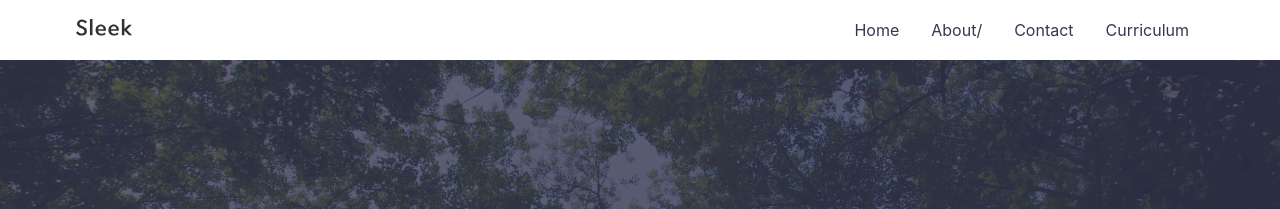
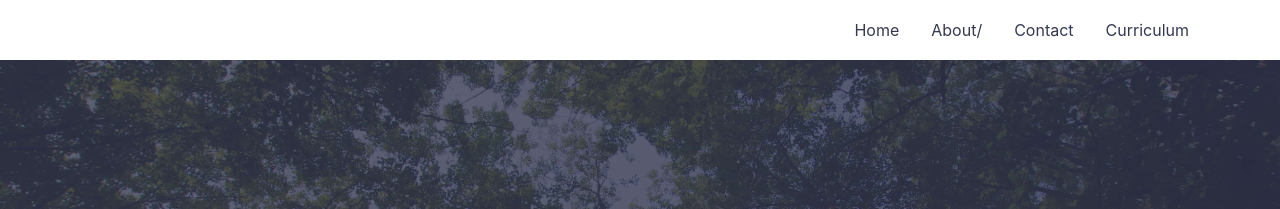
Before and after one commit to richardnixonafj/richardnixonafj.github.io.old, a Jekyll site: the page built from index.md, in a window 1280 px wide. Shown: the top 209 px of the page. Built offline with Jekyll 4.4.1, drawn with Linux system fonts in a browser that asks for light colours.

Commit message:
Update header.html

```diff
--- a/_includes/header.html
+++ b/_includes/header.html
@@ -2,10 +2,7 @@
   <div class="container">
     <div class="header__inner">
       <a class="header__logo" href="{{ '/' | relative_url }}">
-        <div class="header__logo--container">
-          {% include logo.svg %}
-        </div>
-      </a>
+       </a>
       <nav class="header__links">
         <div class="container header__links-wrapper">
           {% for item in site.navigation %}
```
